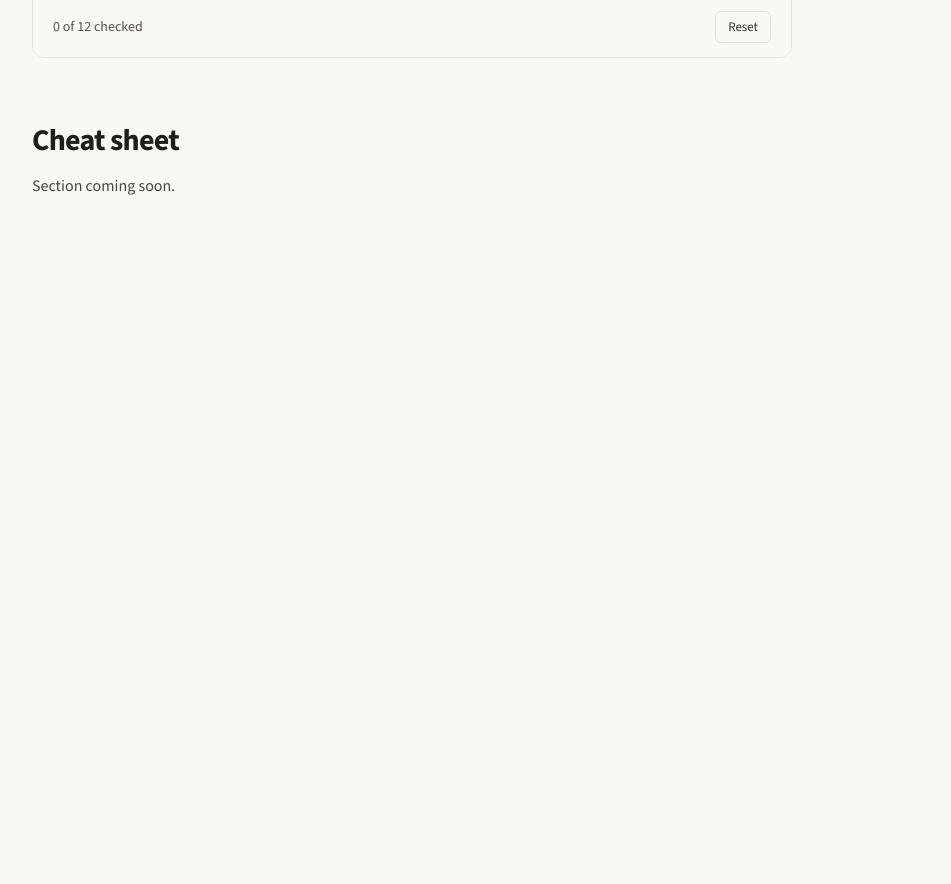
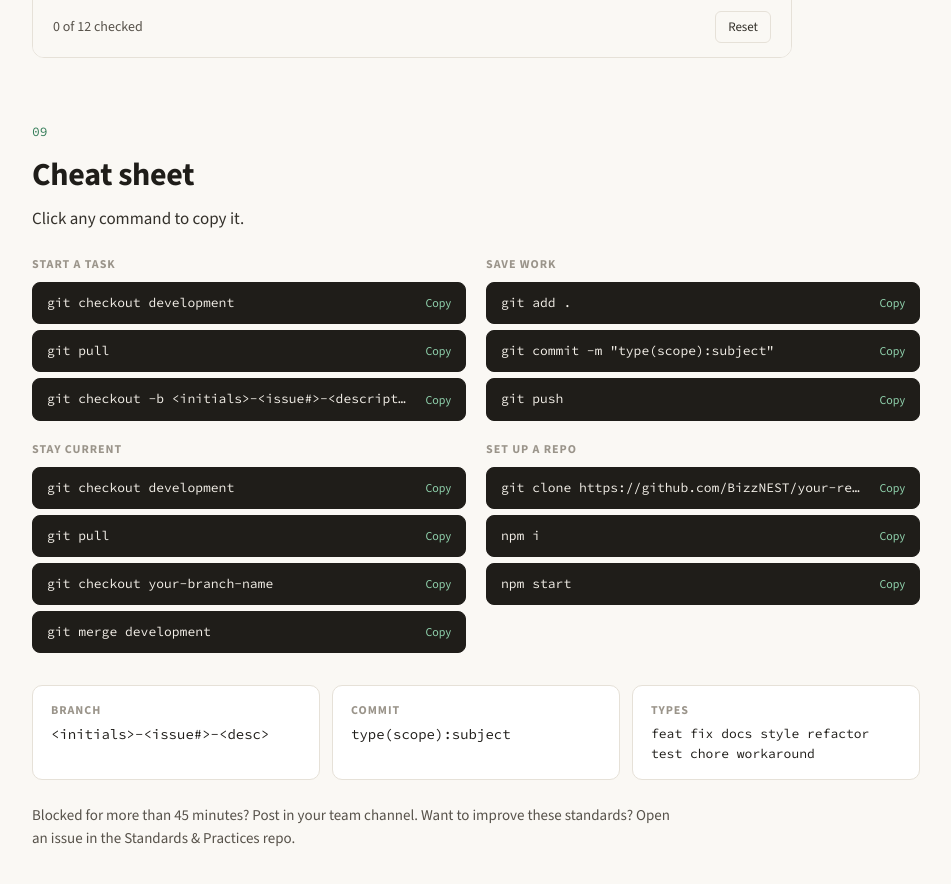
Before and after one commit to BizzNEST/Git-At-BizzNEST, a Next.js app: page / in a window 1280 px wide. Shown: the part 8320-9204 px from the top of the page, without its empty margins (284-1235 px from the left). Before the commit the page ends 9082 px from the top, so only its background shows below. Built offline with nearby package versions, Linux system fonts and the light colour scheme.

Commit message:
feat(cheatsheet):Add Cheat sheet section

```diff
--- a/src/app/globals.css
+++ b/src/app/globals.css
@@ -33,6 +33,8 @@
   --color-red: #a8483d;
   --color-paper-soft: #fbfaf7;
 
+  --color-ink-hover: #2a2822;
+
   --breakpoint-desk: 901px;
 }
 
--- a/src/app/page.tsx
+++ b/src/app/page.tsx
@@ -1,4 +1,5 @@
 import Branches from "@/components/Branches";
+import CheatSheet from "@/components/CheatSheet";
 import Commits from "@/components/Commits";
 import CommonMistakes from "@/components/CommonMistakes";
 import Hero from "@/components/Hero";
@@ -24,8 +25,9 @@ export default function Home() {
         <RepoSetup />
         <CommonMistakes />
         <PrChecklist />
+        <CheatSheet />
         {/* Placeholder sections until each one is built. */}
-        {NAV_ITEMS.filter((item) => !["start", "branches", "commits", "pull-requests", "board", "setup", "mistakes", "checklist"].includes(item.id)).map((item) => (
+        {NAV_ITEMS.filter((item) => !["start", "branches", "commits", "pull-requests", "board", "setup", "mistakes", "checklist", "cheatsheet"].includes(item.id)).map((item) => (
           <section
             key={item.id}
             id={item.id}
--- /dev/null
+++ b/src/components/CheatSheet.tsx
@@ -0,0 +1,102 @@
+"use client";
+
+import { useEffect, useRef, useState } from "react";
+import SectionHeading from "./SectionHeading";
+
+const GROUPS = [
+  {
+    title: "Start a task",
+    cmds: ["git checkout development", "git pull", "git checkout -b <initials>-<issue#>-<description>"],
+  },
+  {
+    title: "Save work",
+    cmds: ["git add .", 'git commit -m "type(scope):subject"', "git push"],
+  },
+  {
+    title: "Stay current",
+    cmds: ["git checkout development", "git pull", "git checkout your-branch-name", "git merge development"],
+  },
+  {
+    title: "Set up a repo",
+    cmds: ["git clone https://github.com/BizzNEST/your-repo.git", "npm i", "npm start"],
+  },
+];
+
+const REMINDERS = [
+  { title: "Branch", code: "<initials>-<issue#>-<desc>", small: false },
+  { title: "Commit", code: "type(scope):subject", small: false },
+  { title: "Types", code: "feat fix docs style refactor test chore workaround", small: true },
+];
+
+const labelClass = "text-xs font-bold uppercase tracking-[0.08em] text-ink-faint";
+
+/** Section 09. Click-to-copy commands and the three things to remember. */
+export default function CheatSheet() {
+  const [copied, setCopied] = useState<string | null>(null);
+  const timer = useRef<ReturnType<typeof setTimeout> | null>(null);
+
+  useEffect(() => {
+    return () => {
+      if (timer.current) clearTimeout(timer.current);
+    };
+  }, []);
+
+  const copy = (text: string) => {
+    if (navigator.clipboard) navigator.clipboard.writeText(text).catch(() => {});
+    setCopied(text);
+    if (timer.current) clearTimeout(timer.current);
+    timer.current = setTimeout(() => setCopied(null), 1200);
+  };
+
+  return (
+    <section id="cheatsheet" className="flex scroll-mt-16 flex-col gap-6 desk:scroll-mt-0">
+      <SectionHeading num="09" title="Cheat sheet">
+        Click any command to copy it.
+      </SectionHeading>
+
+      <div className="grid grid-cols-[repeat(auto-fit,minmax(min(340px,100%),1fr))] gap-5">
+        {GROUPS.map((group) => (
+          <div key={group.title} className="flex flex-col gap-2.5">
+            <div className={labelClass}>{group.title}</div>
+            <div className="flex flex-col gap-1.5">
+              {group.cmds.map((cmd) => (
+                <button
+                  key={cmd}
+                  type="button"
+                  title="Copy"
+                  onClick={() => copy(cmd)}
+                  className="flex w-full cursor-pointer items-center justify-between gap-3 rounded-lg border border-ink bg-ink px-3.5 py-[11px] text-left font-mono text-[13px] leading-[1.4] text-cream hover:border-green hover:bg-ink-hover"
+                >
+                  <span className="truncate">{cmd}</span>
+                  <span className="flex-none font-sans text-xs text-green-mint">
+                    {copied === cmd ? "Copied" : "Copy"}
+                  </span>
+                </button>
+              ))}
+            </div>
+          </div>
+        ))}
+      </div>
+
+      <div className="mt-2 grid grid-cols-[repeat(auto-fit,minmax(180px,1fr))] gap-3">
+        {REMINDERS.map((item) => (
+          <div
+            key={item.title}
+            className="flex flex-col gap-1.5 rounded-[10px] border border-line bg-white px-[18px] py-4"
+          >
+            <div className={labelClass}>{item.title}</div>
+            <code className={item.small ? "text-[13px] leading-normal" : "text-sm"}>
+              {item.code}
+            </code>
+          </div>
+        ))}
+      </div>
+
+      <p className="max-w-[640px] text-[15px] leading-normal text-ink-dim">
+        Blocked for more than 45 minutes? Post in your team channel. Want to
+        improve these standards? Open an issue in the Standards &amp; Practices
+        repo.
+      </p>
+    </section>
+  );
+}
```
